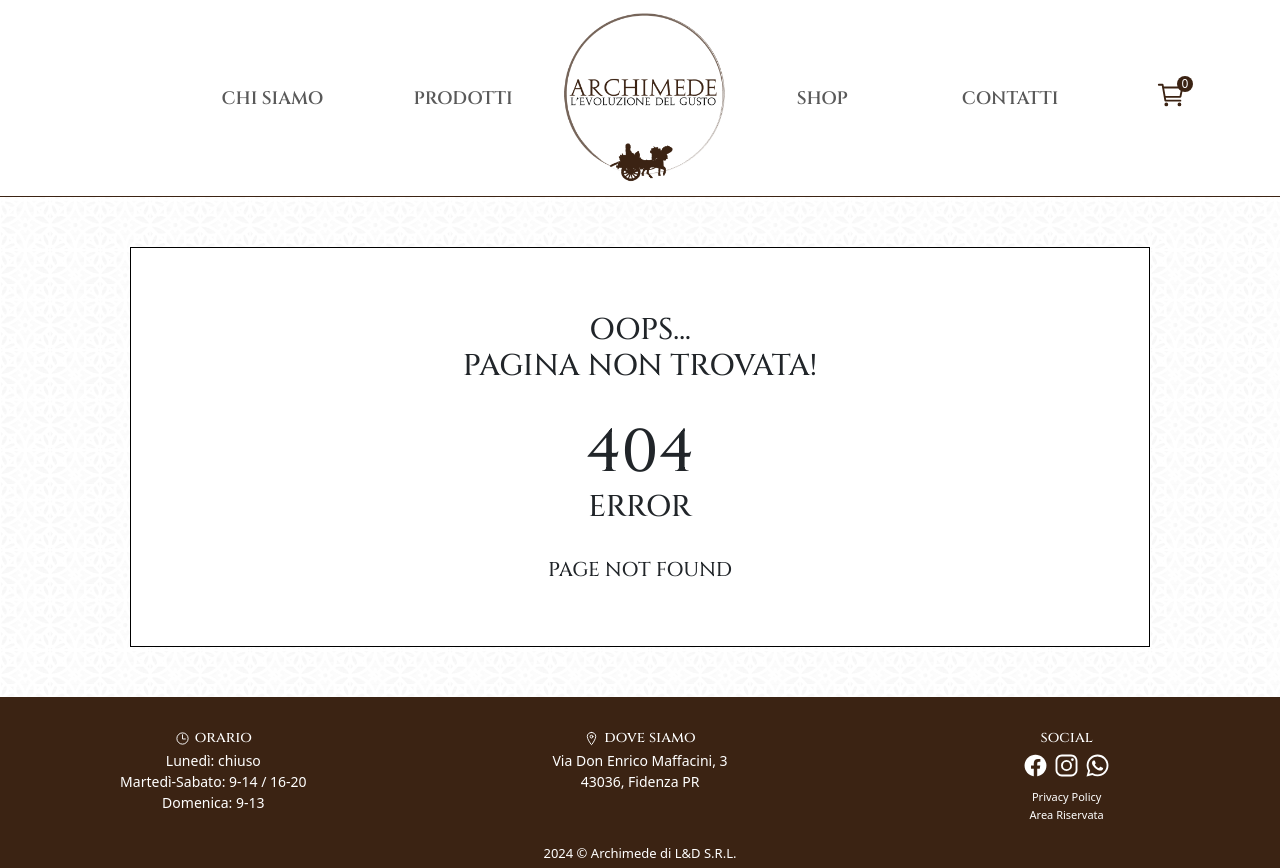
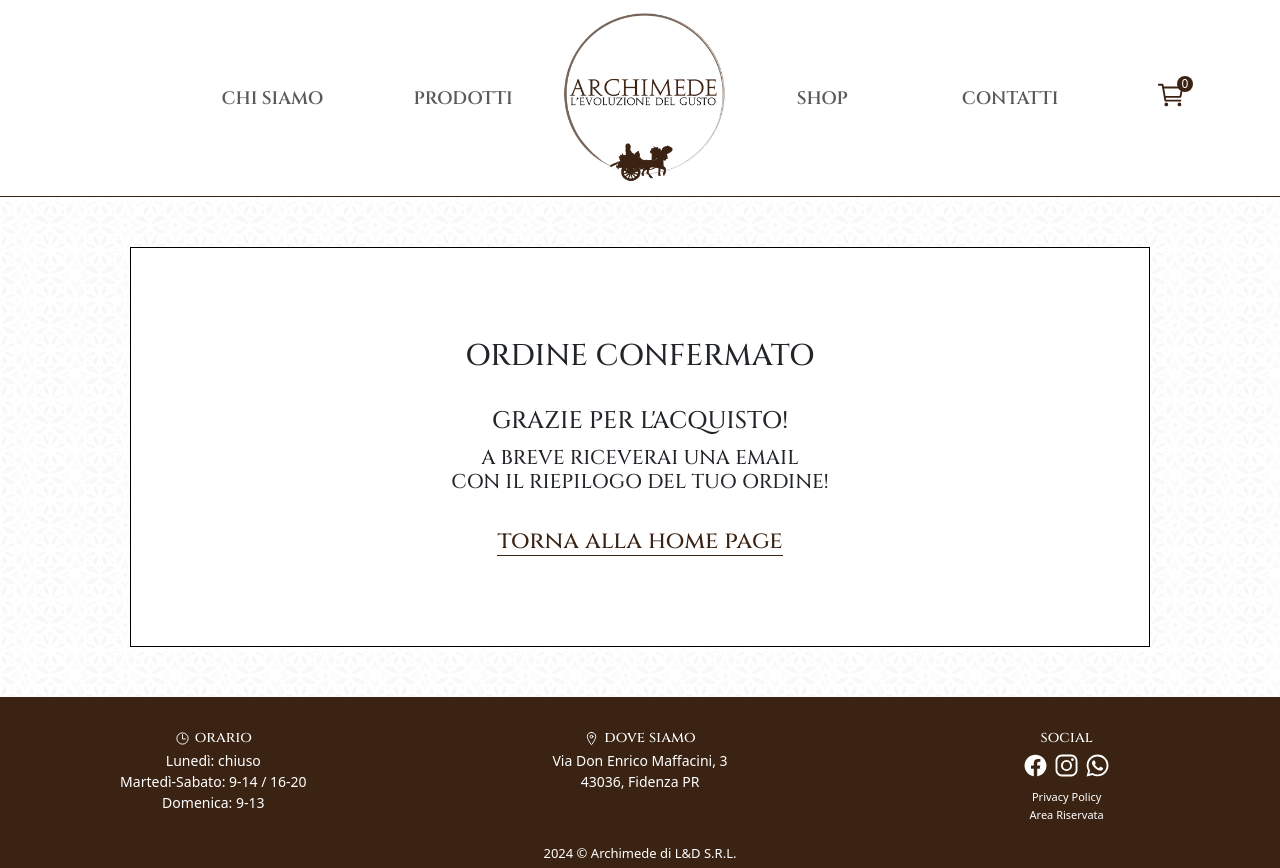
Before and after one commit to DomLicciardello/Archimede---L-Evoluzione-del-Gusto, a React (Create React App) app in the folder frontend/: page /shop/orderconfirmed in a window 1280 px wide. Built offline with nearby package versions, Linux system fonts and the light colour scheme; the HTML template or start-up script is replaced by a standard one.

Commit message:
aggiunta pagina conferma ordine

```diff
--- a/frontend/src/App.js
+++ b/frontend/src/App.js
@@ -16,6 +16,7 @@ import { CartProvider } from './context/CartContext';
 import SendOrder from './pages/SendOrder/SendOrder';
 import CronologiaOrdini from './pages/AreaRiservata/CronologiaOrdini';
 import ScrollToTop from './components/scrolltop/ScrollToTop';
+import OrderConfirmed from './pages/OrderConfirmed/OrderConfirmed';
 
 const isAdminAuth = () => {
   return localStorage.getItem('token') !== null;
@@ -38,6 +39,7 @@ function App() {
         <Route path='/shop' element={<Shop/>}/>
         <Route path='/products/:id' element={<InfoProdotto/>}/>
         <Route path='/shop/sendorder' element={<SendOrder/>}/>
+        <Route path='/shop/orderconfirmed' element={<OrderConfirmed/>}/>
         <Route path='/contatti' element={<Contatti/>}/>
         <Route path='/login' element={<Login/>}/>
         <Route path='/areariservata' element={<PrivateRoute element={<AreaRiservata/>}/>}/>
--- /dev/null
+++ b/frontend/src/components/spinner/Loading.js
@@ -0,0 +1,7 @@
+import Spinner from 'react-bootstrap/Spinner';
+
+const Loading = () => (
+  <Spinner animation="border" variant="dark" size="sm"/>
+);
+
+export default Loading;
--- a/frontend/src/pages/AreaRiservata/AggiungiProdotto.jsx
+++ b/frontend/src/pages/AreaRiservata/AggiungiProdotto.jsx
@@ -6,17 +6,20 @@ import Col from 'react-bootstrap/Col';
 import Form from 'react-bootstrap/Form';
 import { useState } from 'react';
 import { useNavigate, Link } from 'react-router-dom';
+import Loading from '../../components/spinner/Loading';
 
 export default function AggiungiProdotto() {
     const [prodotto, setProdotto] = useState();
     const [descrizione, setDescrizione] = useState();
     const [prezzo, setPrezzo] = useState();
     const [immagine, setImmagine] = useState(null);
+    const [isLoading, setIsLoading] = useState(false);
     const navigate = useNavigate();
     const token = localStorage.getItem('token')
 
     const handleSubmit = async (e) => {
         e.preventDefault();
+        setIsLoading(true);
         try {
           const response = await fetch("http://localhost:3001/products", {
             method: `POST`,
@@ -45,6 +48,8 @@ export default function AggiungiProdotto() {
 
         } catch (error) {
           alert("Aggiunta prodotto fallita: ", error);
+        } finally {
+          setIsLoading(false);
         }
       };
 
@@ -101,8 +106,8 @@ export default function AggiungiProdotto() {
         <Form.Control as="textarea" placeholder="Descrizione..." onChange={(e) => setDescrizione(e.target.value)}/>
       </Form.Group>
 
-      <Button variant="success" type="submit" style={{backgroundColor:'#558259', border:'none'}}>
-        Aggiungi
+      <Button variant="success" type="submit" style={{ backgroundColor: '#558259', border: 'none' }}>
+      {isLoading ? <Loading isLoading={isLoading} /> : 'Aggiungi'}
       </Button>
     </Form>
     </div>
--- a/frontend/src/pages/AreaRiservata/ModificaProdotto.jsx
+++ b/frontend/src/pages/AreaRiservata/ModificaProdotto.jsx
@@ -10,6 +10,7 @@ import Form from 'react-bootstrap/Form';
 import Modal from 'react-bootstrap/Modal';
 import { useParams, Link, useNavigate } from 'react-router-dom';
 import { useState, useEffect } from 'react';
+import Loading from '../../components/spinner/Loading';
 
 export default function InfoProdotto() {
     const { id } = useParams();
@@ -18,7 +19,8 @@ export default function InfoProdotto() {
     const [descrizione, setDescrizione] = useState();
     const [prezzo, setPrezzo] = useState();
     const [immagine, setImmagine] = useState(null);
-    const token = localStorage.getItem('token')
+    const [isLoading, setIsLoading] = useState(false);
+    const token = localStorage.getItem('token');
     const navigate = useNavigate();
     const formData = new FormData();
     formData.append('immagine', immagine);
@@ -39,6 +41,7 @@ export default function InfoProdotto() {
 
       const handleSubmit = async (e) => {
         e.preventDefault();
+        setIsLoading(true);
         const response = await fetch(`http://localhost:3001/products/${id}`, {
             method: `PUT`,
             headers: {
@@ -62,6 +65,7 @@ export default function InfoProdotto() {
 
       const handleImg = async (e) => {
         e.preventDefault();
+        setIsLoading(true);
         const response = await fetch(`http://localhost:3001/products/${id}/img`, {
             method: `PATCH`,
             headers: {
@@ -108,6 +112,11 @@ export default function InfoProdotto() {
             <Col md={12}
             className='mb-4'>
                 <h2>modifica o elimina</h2>
+            </Col>
+
+            <Col md={12}
+            className='d-flex justify-content-center'>
+            {isLoading && <Loading isLoading={isLoading} />}
             </Col>
 
             <Col xs={12} sm={12} md={12} lg={4} xl={4}>
--- /dev/null
+++ b/frontend/src/pages/OrderConfirmed/OrderConfirmed.jsx
@@ -0,0 +1,33 @@
+import React from 'react'
+import Container from 'react-bootstrap/Container';
+import Row from 'react-bootstrap/Row';
+import Col from 'react-bootstrap/Col';
+import SiteNavbar from '../../components/navbar/SiteNavbar';
+import SiteHomeFooter from '../../components/home/SiteHomeFooter';
+import { Link } from 'react-router-dom';
+
+export default function OrderConfirmed() {
+  return (
+    <>
+    <SiteNavbar/>
+    <Container>
+        <Row
+        className='d-flex justify-content-center align-items-center ms-5 me-5'>
+            <Col md={12}
+            className='not_found'>
+                <h2>ORDINE CONFERMATO</h2>
+                <hr></hr>
+                <h2 style={{fontSize:'24px', marginBottom:'10px'}}>GRAZIE PER L'ACQUISTO!</h2>
+                <h2 style={{fontSize:'20px'}}>A BREVE RICEVERAI UNA EMAIL</h2>
+                <h2 style={{fontSize:'20px'}}>CON IL RIEPILOGO DEL TUO ORDINE!</h2>
+                <hr></hr>
+                <Link to='/' style={{textDecoration:'none', borderBottom:'1px solid #3B2313'}}>
+                <h2 style={{fontSize:'24px', color:'#3B2313'}}>torna alla home page</h2>
+                </Link>
+            </Col>
+        </Row>
+    </Container>
+    <SiteHomeFooter/>
+    </>
+  )
+}
--- a/frontend/src/pages/SendOrder/SendOrder.jsx
+++ b/frontend/src/pages/SendOrder/SendOrder.jsx
@@ -93,7 +93,7 @@ export default function SendOrder() {
         }
 
         clearCart();
-        navigate("/");
+        navigate("/shop/orderconfirmed");
       } else {
         alert('Ordine fallito!');
       }
@@ -462,18 +462,18 @@ export default function SendOrder() {
 
         <Form.Group className="mb-3" controlId="formGridCarta">
           <Form.Label>Numero carta*</Form.Label>
-          <Form.Control type="text" placeholder="1234 1234 1234 1234" maxLength="16" required="required"/>
+          <Form.Control type="text" placeholder="1234 1234 1234 1234" maxLength="19" required="required"/>
         </Form.Group>
 
         <Row className="mb-3">
         <Form.Group as={Col} controlId="formGridMeseScadenza">
           <Form.Label>Mese*</Form.Label>
-          <Form.Control type="text" placeholder="MM" maxLength="2" required="required"/>
+          <Form.Control type="number" placeholder="MM" min='1' max='12' required="required"/>
         </Form.Group>
 
         <Form.Group as={Col} controlId="formGridScadenza">
           <Form.Label>Anno*</Form.Label>
-          <Form.Control type="text" placeholder="AA" maxLength="2" required="required"/>
+          <Form.Control type="number" placeholder="AA" min='24' max="99" required="required"/>
         </Form.Group>
 
         <Form.Group as={Col} controlId="formGridCVC">
```
Also changed, not shown: 1 other file (tests, documents, lock files or other folders). Lines whose indentation alone changed are shown as unchanged.
